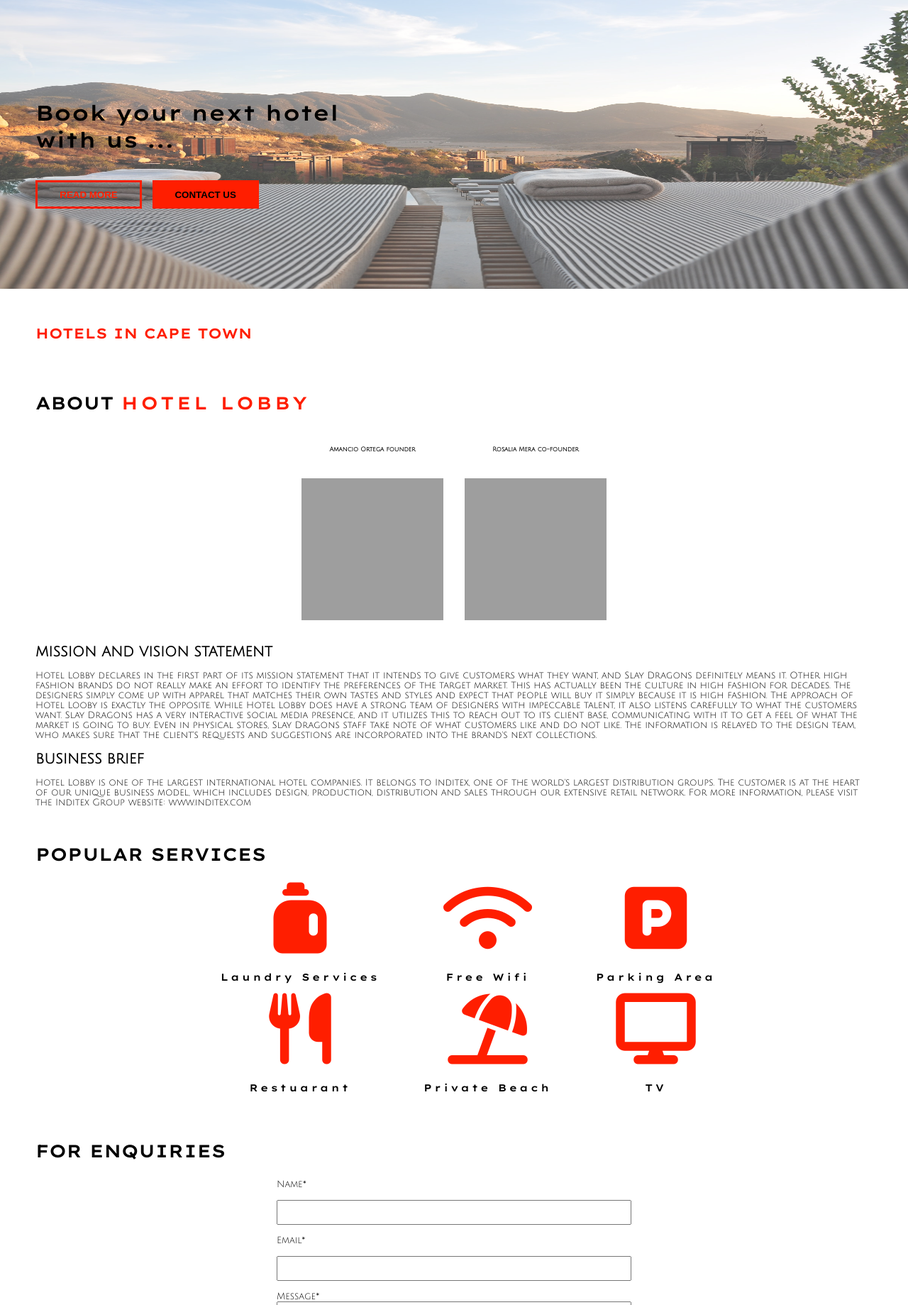
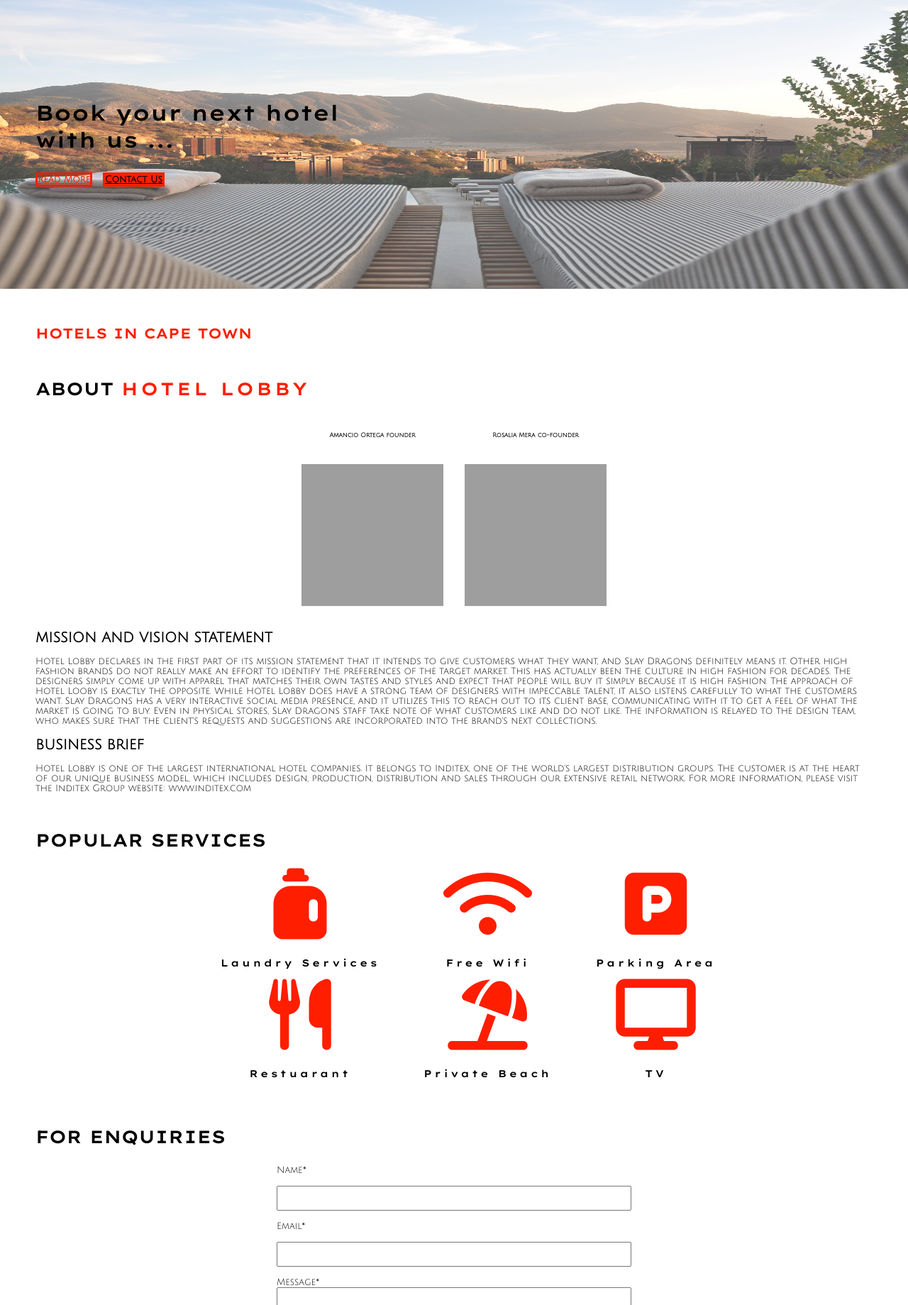
Before and after one commit to mamsieCodess/Hotel-PHP-app, a PHP site: page / in a window 1280 px wide. Shown: the part 106-1945 px from the top of the page at 71% size. Run offline with PHP 8.4, Linux system fonts and the light colour scheme; data that the repository does not hold is empty; some libraries are stand-ins or nearby versions; grey boxes are pictures that could not be loaded.

Commit message:
Uodate home page
Changed the hero buttons to only links and added and removed some styling of some elements.

```diff
--- a/index.php
+++ b/index.php
@@ -25,19 +25,16 @@ $hotels = $result->fetch_all(MYSQLI_BOTH);
         <p class="hero-heading">Book your next hotel with us ...</p>
     </div>
     <div class="hero-btns">
-        <form action="index.php">
-            <input type="submit" href="#" value="Read More" id="about-btn" />
-            <input type="submit" href="#" value="Contact Us" id="contact-btn" />
-        </form>
+        <a id="about-btn" href="#about-section">Read More</a>
+        <a id="contact-btn" href="#contact-section">Contact Us</a>
     </div>
 </section>
 <section class="hotel-section" id="hotel-section">
     <div class="capetown-section">
-        <div class="section-heading-wrapper">
-            <p class="section-subheading">Hotels in Cape Town</p>
+        <div class="section-heading-wrapper" style="margin-bottom:0">
+            <p class="section-subheading" style="margin-bottom:0">Hotels in Cape Town</p>
         </div>
-
-        <div class="hotel-products">
+        <div class="hotel-products"style="margin-top:0">
             <?php
             $_SESSION['hotels'] = [];
             foreach ($hotels as $hotel) {
```
